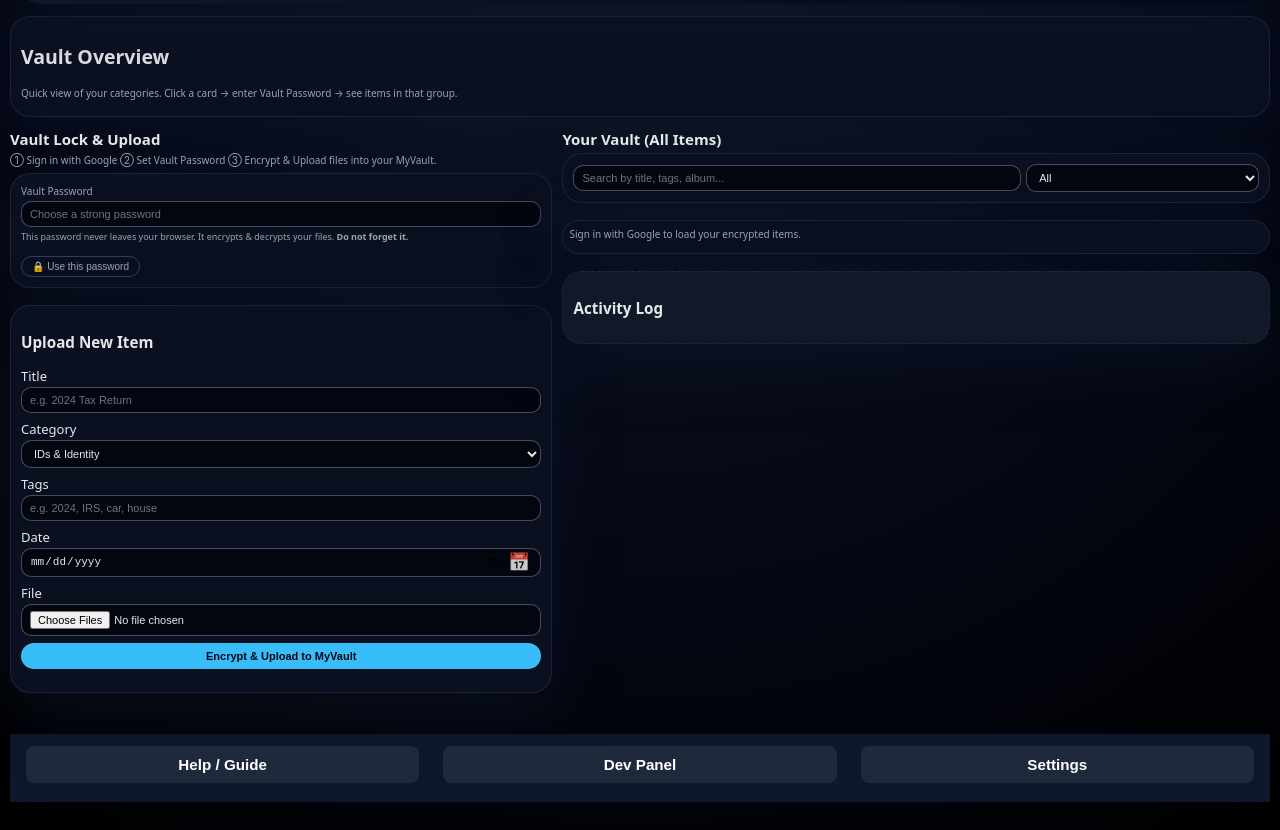
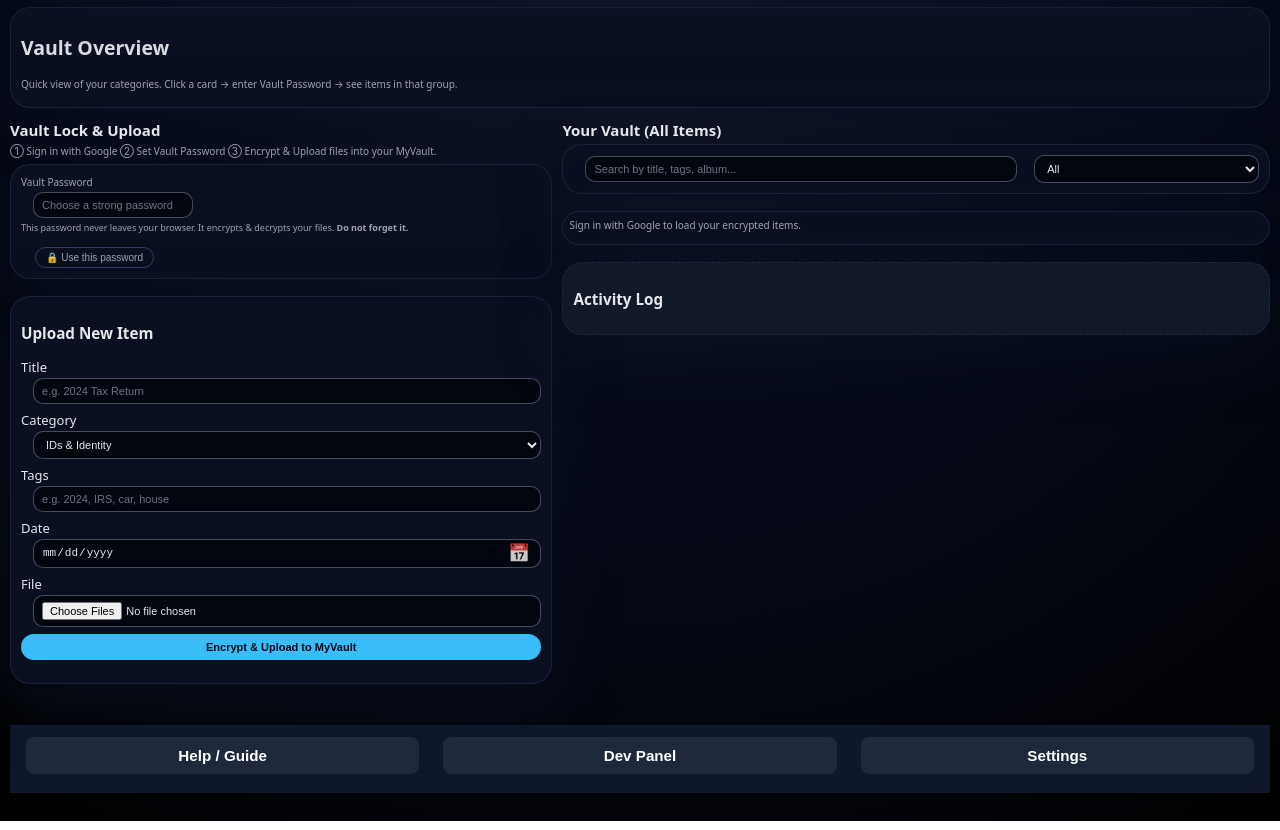
Before and after one commit to Minmaung0307/myvault, a plain HTML site: page public/index.html in a window 1280 px wide. Shown: the part 81-911 px from the top of the page. Drawn offline with Linux system fonts and the light colour scheme.

Commit message:
updated the header nav margins

```diff
--- a/public/style.css
+++ b/public/style.css
@@ -103,6 +103,7 @@
 }
 
 :root[data-theme="amoled"] .btn.primary {
+  margin-left: 14px;
   background: #22c55e;
   color: #020617;
 }
@@ -361,6 +362,7 @@
 }
 
 .btn.ghost {
+  margin-left: 14px;
   background: transparent;
   color: var(--muted);
   border: 1px solid rgba(148,163,253,0.3);
@@ -423,7 +425,8 @@
 
 input,
 select {
-  width: 100%;
+  margin-left: 12px;
+  /* width: 100%; */
   padding: 6px 8px;
   border-radius: var(--radius-md);
   border: 1px solid rgba(75,85,99,0.9);
```
